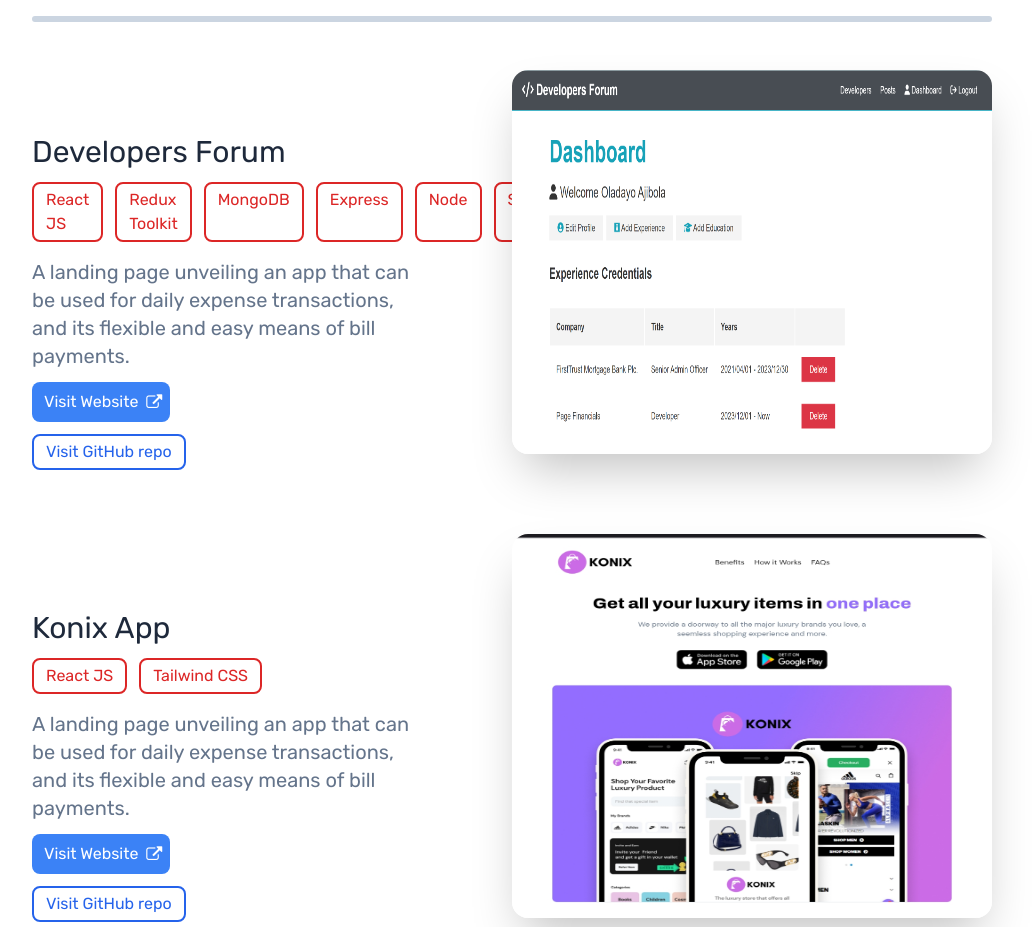
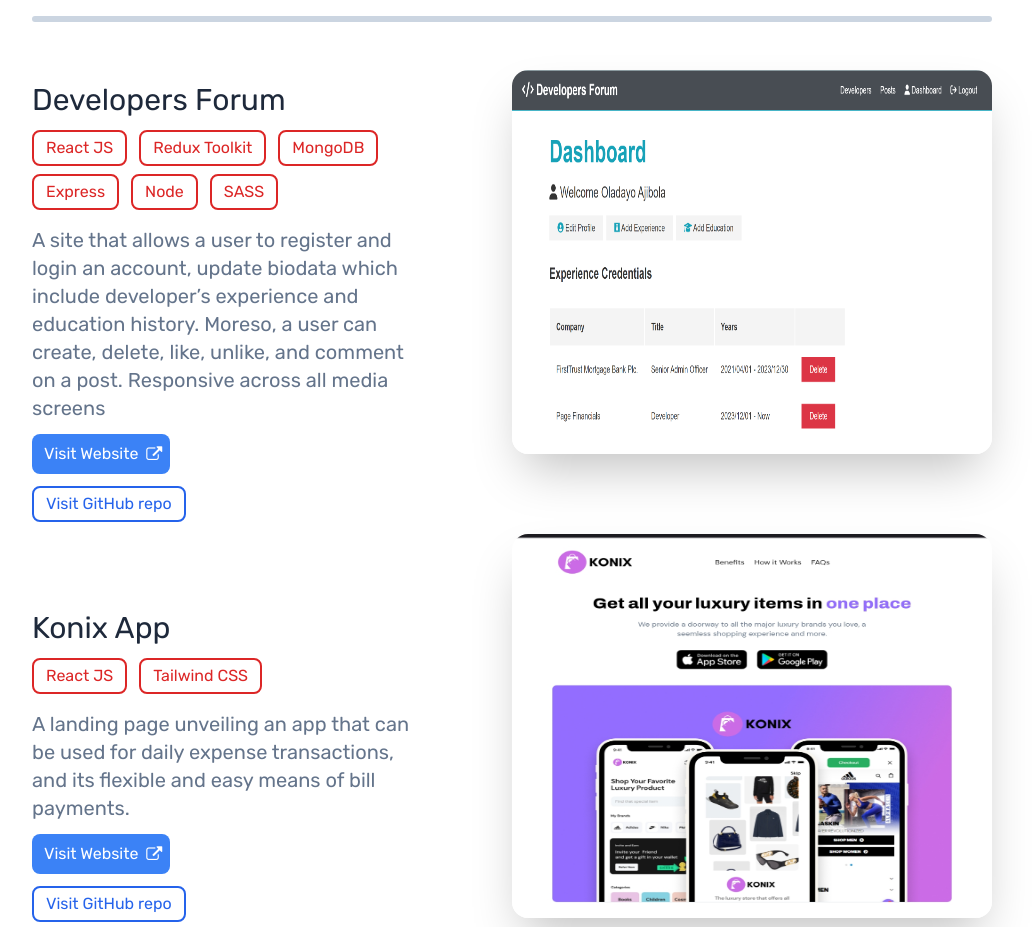
Before and after one commit to DeeBabaTech/Dee-Portfolio, a website: page index.html in a window 1280 px wide. Shown: the part 1280-2207 px from the top of the page, without its empty margins (128-1160 px from the left). Drawn offline with Linux system fonts and the light colour scheme.

Commit message:
modified:   dist/output.css

```diff
--- a/index.html
+++ b/index.html
@@ -152,17 +152,17 @@
       class="container lg:flex flex-wrap lg:mb-12 mb-7 justify-between items-center lg:relative">
       <div class="lg:w-5/12 mb-5 lg:mb-0">
         <h3 class="text-3xl mb-3 text-slate-800">Developers Forum</h3>
-        <div class="flex">
+        <div class="flex flex-wrap">
           <div
-            class="border-solid border-2 border-red-600 w-fit text-red-600 rounded-lg px-3 py-1 mr-3">
+            class="border-solid border-2 border-red-600 w-fit text-red-600 rounded-lg px-3 py-1 mr-3 mb-2">
             React JS
           </div>
           <div
-            class="border-solid border-2 border-red-600 w-fit text-red-600 rounded-lg px-3 py-1 mr-3">
+            class="border-solid border-2 border-red-600 w-fit text-red-600 rounded-lg px-3 py-1 mr-3 mb-2">
             Redux Toolkit
           </div>
           <div
-            class="border-solid border-2 border-red-600 w-fit text-red-600 rounded-lg px-3 py-1 mr-3">
+            class="border-solid border-2 border-red-600 w-fit text-red-600 rounded-lg px-3 py-1 mr-3 mb-2">
             MongoDB
           </div>
           <div
@@ -179,8 +179,10 @@
           </div>
         </div>
         <div class="text-slate-500 mt-4 text-xl">
-          A landing page unveiling an app that can be used for daily expense
-          transactions, and its flexible and easy means of bill payments.
+          A site that allows a user to register and login an account, update
+          biodata which include developer’s experience and education history.
+          Moreso, a user can create, delete, like, unlike, and comment on a
+          post. Responsive across all media screens
         </div>
         <div
           class="bg-blue-500 rounded-lg pl-3 pr-6 py-2 text-white w-fit mt-3 relative">
```
Also changed, not shown: dist/output.css, 1 other file.
